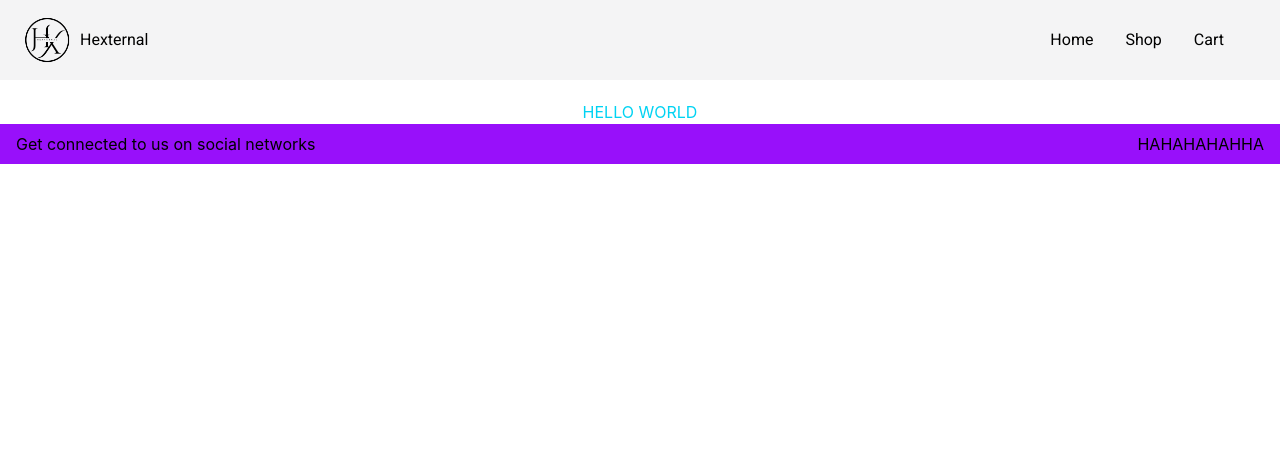
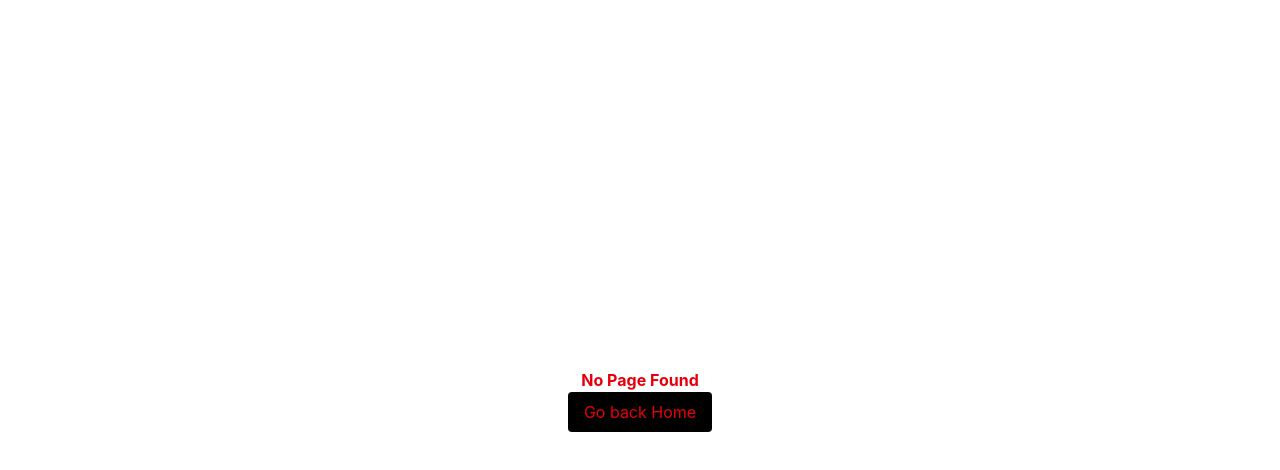
Before and after one commit to blynebyline/Shopping-Cart, a React (Vite) app: page /cart in a window 1280 px wide. Shown: the top 470 px of the page. Built offline with nearby package versions, Linux system fonts and the light colour scheme.

Commit message:
feat: add react router and pages

```diff
--- a/src/App.jsx
+++ b/src/App.jsx
@@ -1,6 +1,7 @@
 import './styles/App.css'
 import Header from './components/Header/Header'
 import Footer from './components/Footer/Footer'
+import Home from './pages/Home/Home'
 
 function App() {
 
@@ -8,7 +9,7 @@ function App() {
   return (
     <>
       <Header> </Header>
-      <p className='text-cyan-400 text-center mt-5'>HELLO WORLD</p>
+      <Home></Home>
       <Footer></Footer>
     </>
   )
--- /dev/null
+++ b/src/error/NotFoundPage.jsx
@@ -0,0 +1,15 @@
+import { Link } from "react-router"
+
+const NotFoundPage = () =>{
+    return(
+        <div className="min-h-screen flex flex-col justify-center items-center text-red-600">
+            <h1 className="font-bold">No Page Found</h1>
+            <Link to={"/"}>
+                <button className="bg-black text-red-600 px-4 py-2 rounded hover:bg-gray-700">Go back Home</button>
+            </Link>
+
+        </div>
+    )
+}
+
+export default NotFoundPage
--- a/src/main.jsx
+++ b/src/main.jsx
@@ -2,9 +2,27 @@ import { StrictMode } from 'react'
 import { createRoot } from 'react-dom/client'
 import './styles/index.css'
 import App from './App.jsx'
+import { createBrowserRouter, RouterProvider } from 'react-router'
+import ShoppingPage from './pages/Shopping/Shopping.jsx'
+import NotFoundPage from './error/Notfoundpage.jsx'
+
+const router = createBrowserRouter([
+    {
+      path: "/",
+      element: <App />},
+    {
+      path: "/Shopping",
+      element: <ShoppingPage />
+    },
+    {
+      path: "*",
+      element: <NotFoundPage />
+    },
+
+]);
 
 createRoot(document.getElementById('root')).render(
   <StrictMode>
-    <App />
+    <RouterProvider router={router} />
   </StrictMode>,
 )
--- /dev/null
+++ b/src/pages/Cart/Cart.jsx
@@ -0,0 +1,7 @@
+const CartPage = () => {
+    return (
+        <p>Cart Page</p>
+    )
+}
+
+export default CartPage
--- /dev/null
+++ b/src/pages/Home/Home.jsx
@@ -0,0 +1,7 @@
+const Home = () => {
+    return (
+        <p>Hello World</p>
+    )
+}
+
+export default Home
--- /dev/null
+++ b/src/pages/Shopping/Shopping.jsx
@@ -0,0 +1,8 @@
+const ShoppingPage = () => {
+
+    return (
+        <p>This is where you can find me!</p>
+    )
+}
+
+export default ShoppingPage
```
